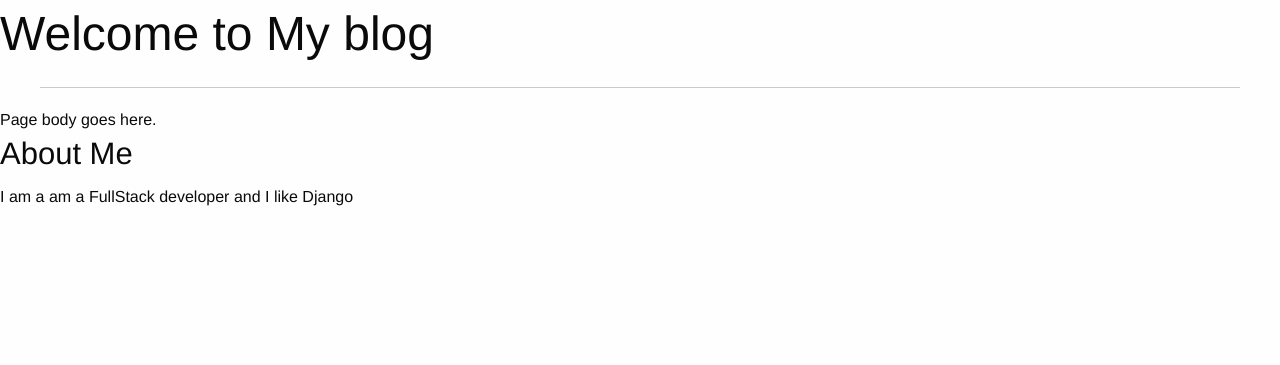
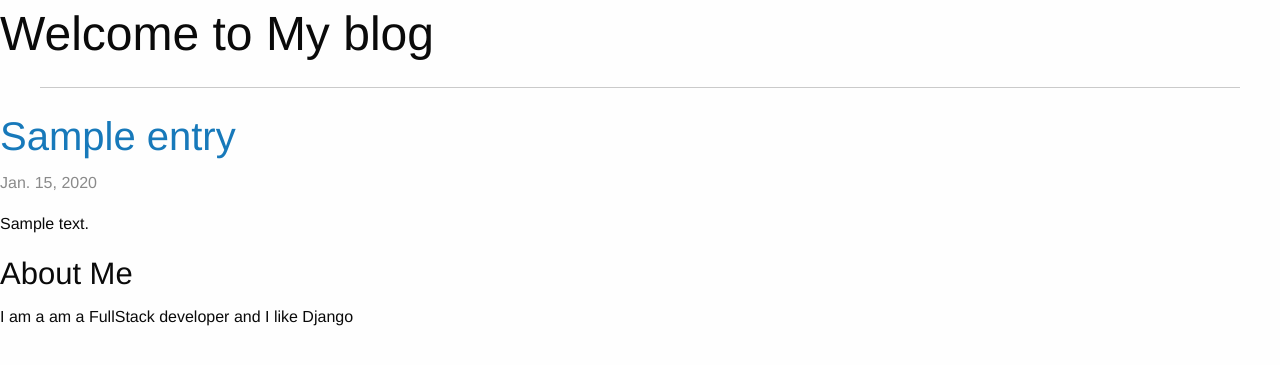
Before and after one commit to palafoxernesto/django-tdd-workshop, a Django app: page / in a window 1280 px wide. Shown: the top 365 px of the page. Run offline with Django 3.2, Linux system fonts and the light colour scheme; tables that the repository leaves empty hold one stand-in row (values such as "Sample post").

Commit message:
Create blog entries visualization on index template - Add Tests - Use Listview on Entry Model for HomeView

```diff
--- a/myblog/myblog/views.py
+++ b/myblog/myblog/views.py
@@ -1,4 +1,7 @@
-from django.views.generic.base import TemplateView
+from django.views.generic import ListView
 
-class HomeView(TemplateView):
+from blog.models import Entry
+
+class HomeView(ListView):
   template_name = 'index.html'
+  queryset = Entry.objects.order_by('-created_at')
--- a/myblog/templates/index.html
+++ b/myblog/templates/index.html
@@ -1,5 +1,16 @@
 {% extends "base.html" %}
 
 {% block content %}
-  Page body goes here.
+  {% for entry in entry_list %}
+    <article>
+      <h2><a href="{{ entry.get_absolute_url }}">{{ entry.title}}</a></h2>
+      <p class="subheader">
+        <time> {{ entry.modified_at | date }}</time>
+      </p>
+      <p></p>
+      {{ entry.body|linebreaks }}
+    </article>
+    {% empty %}
+    <h2>No blog entries yet.</h2>
+  {% endfor %}
 {% endblock content %}
```
Also changed, not shown: myblog/blog/tests.py (+25 -0 lines).
